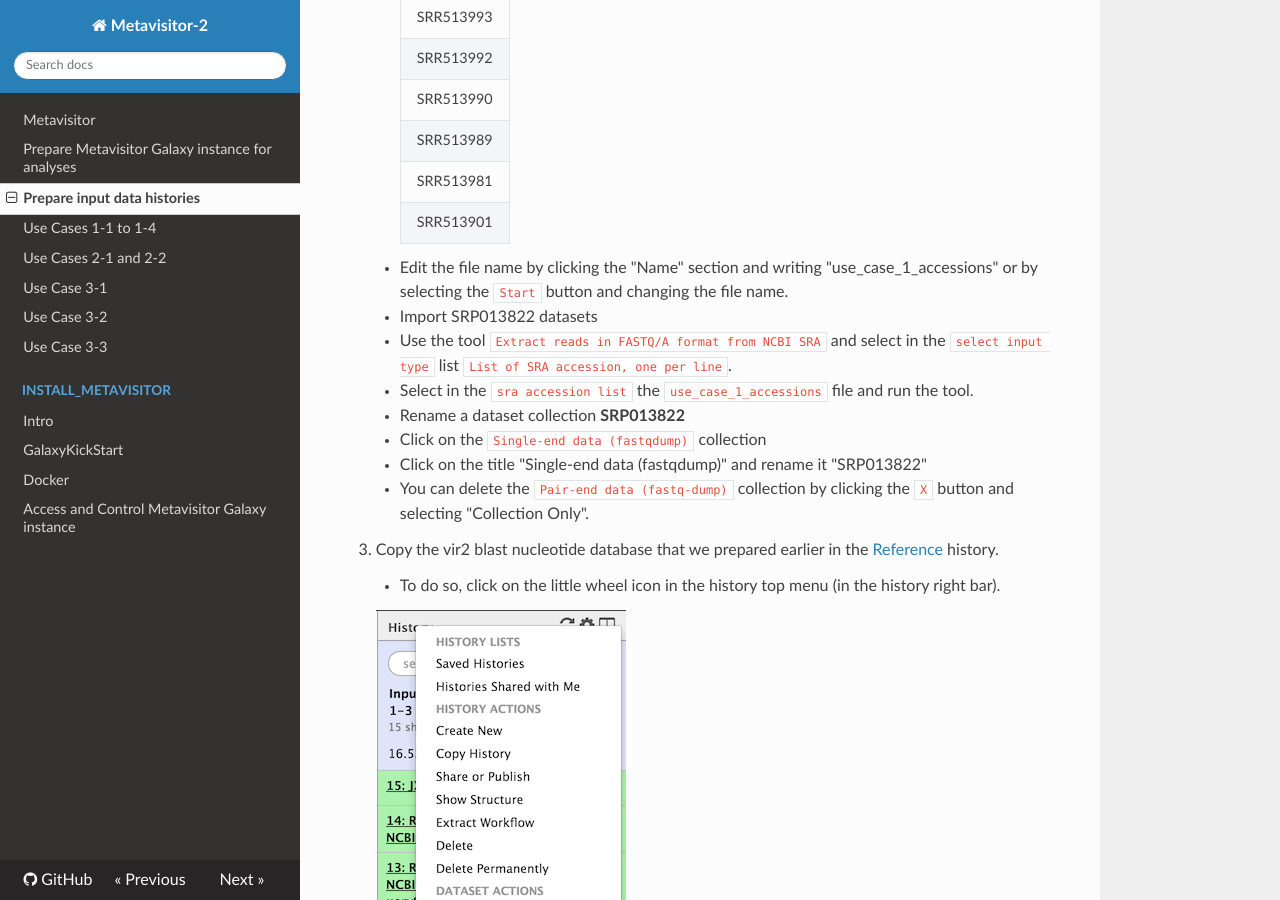
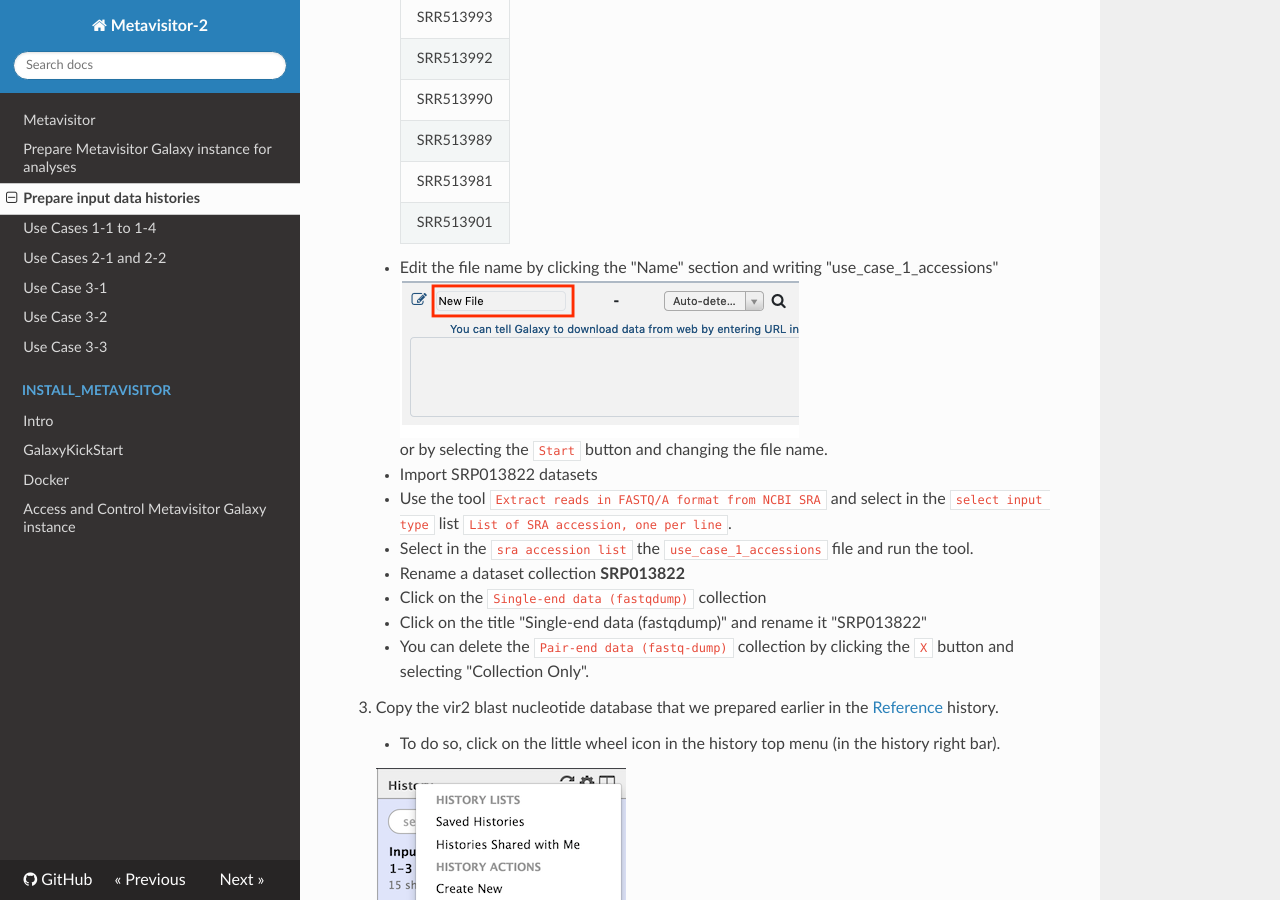
Before and after one commit to ARTbio/metavisitor, an MkDocs documentation site: the page built from docs/use_cases_input_data.md, in a window 1280 px wide and 900 px high, scrolled down 1209 px. Built offline with MkDocs 1.6.1, drawn with Linux system fonts in a browser that asks for light colours; nearby versions of some CDN libraries.

Commit message:
Add image to illustrate the location of the new file section for renaming a file

```diff
--- a/docs/use_cases_input_data.md
+++ b/docs/use_cases_input_data.md
@@ -45,7 +45,7 @@
         SRR513981|
         SRR513901|
 
-    - Edit the file name by clicking the "Name" section and writing "use_case_1_accessions" or by selecting the `Start` button and changing the file name.
+    - Edit the file name by clicking the "Name" section and writing "use_case_1_accessions" ![rename](images/rename.png) <br> or by selecting the `Start` button and changing the file name.
 3. Import SRP013822 datasets
     - Use the tool `Extract reads in FASTQ/A format from NCBI SRA` and select in the `select input type` list `List of SRA accession, one per line`.
     - Select in the `sra accession list` the `use_case_1_accessions` file and run the tool.
```
Also changed, not shown: docs/images/rename.png (added).
